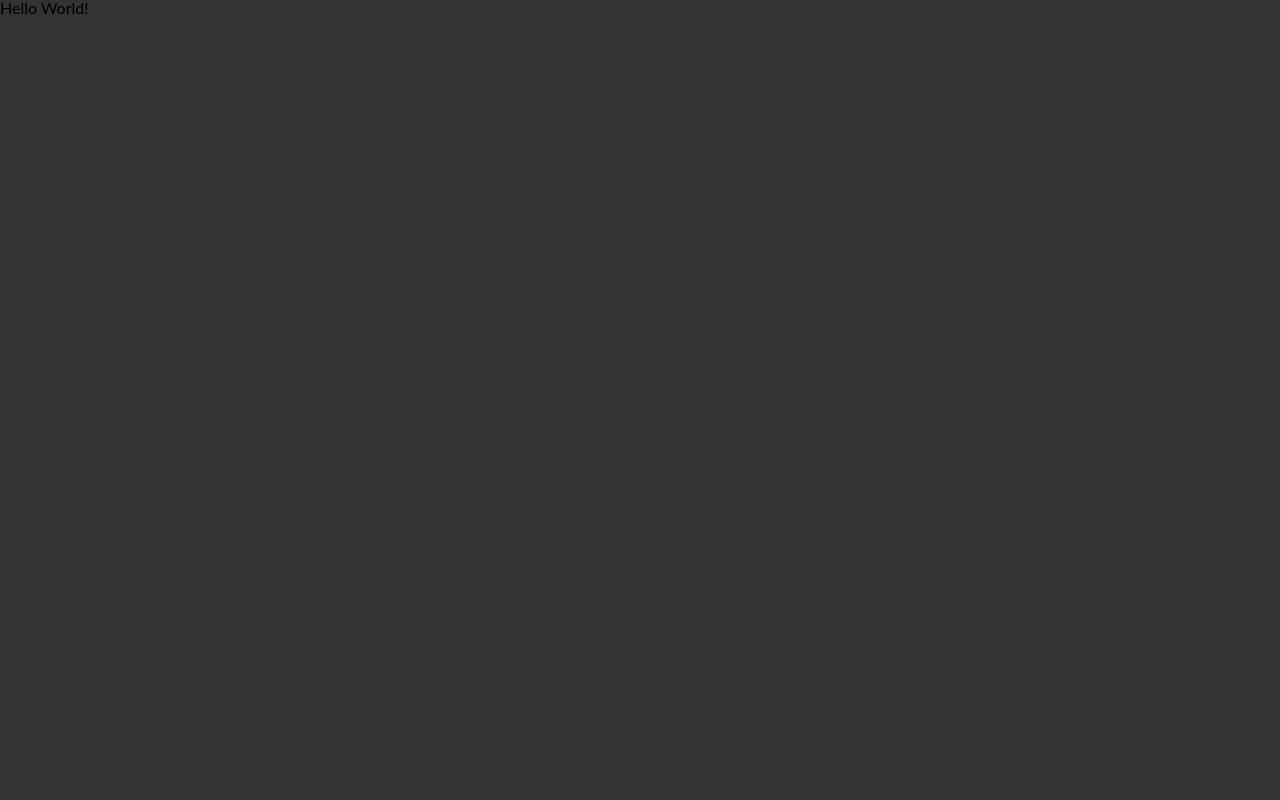
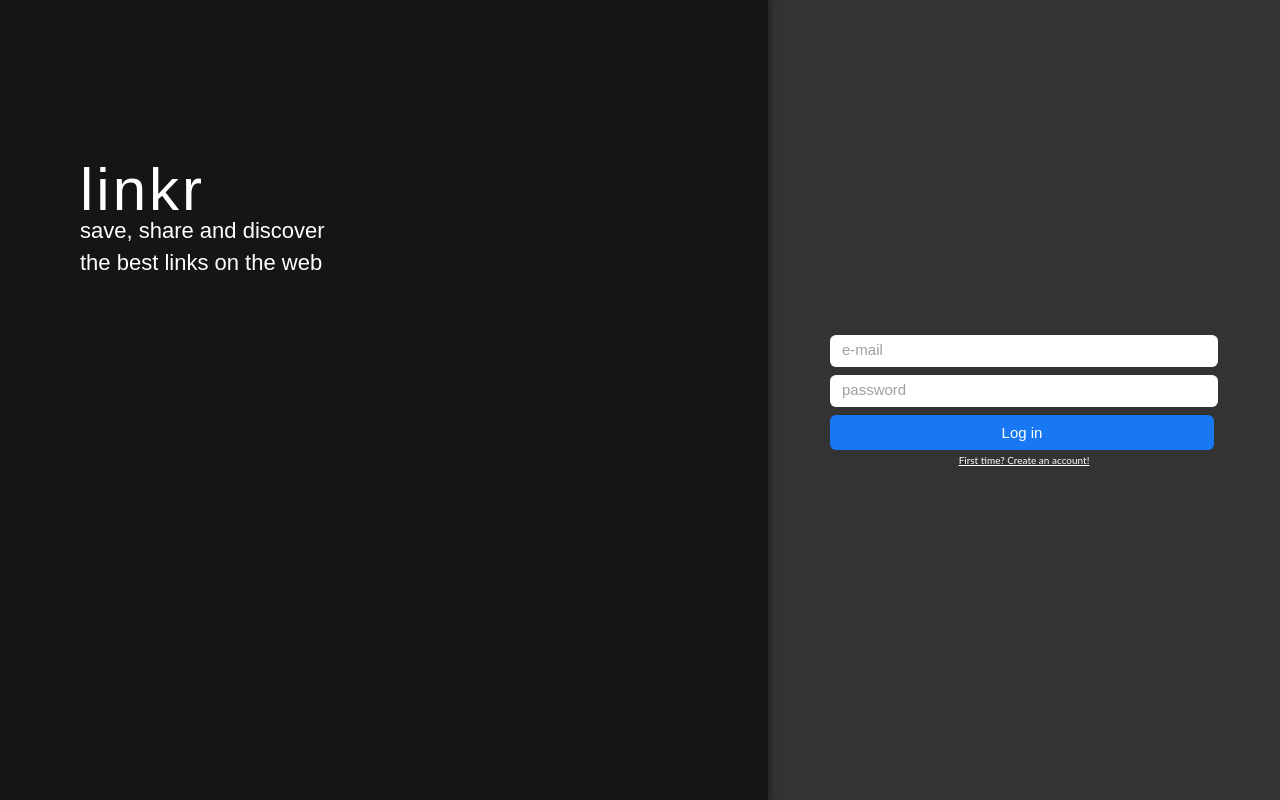
Before and after one commit to okitauehara/linkr, a React (Create React App) app: page / in a window 1280 px wide. Built offline with nearby package versions, Linux system fonts and the light colour scheme.

Commit message:
First Commit Login

```diff
--- a/src/App.js
+++ b/src/App.js
@@ -1,15 +1,20 @@
 import './App.css';
 import { BrowserRouter, Route, Switch } from 'react-router-dom';
-
+import Login from './Components/Login';
+import UserContext from './Contexts/UserContext';
+import { useState } from 'react';
 
 export default function App() {
+	const [user,setUser] = useState({});
 	return (
 		<BrowserRouter>
+			<UserContext.Provider value={{user,setUser}}>
 			<Switch>
-				<Route>
-					<h1>Hello World!</h1>
+				<Route path="/" exact>
+					<Login/>
 				</Route>
 			</Switch>
+			</UserContext.Provider>
 		</BrowserRouter>
 	);
 }
--- /dev/null
+++ b/src/Components/ComponentsStyle.js
@@ -0,0 +1,133 @@
+import styled from "styled-components";
+
+
+const Container = styled.div`
+width: 100vw;
+height: 100vh;
+display: flex;
+ @media(max-width: 620px){
+     display: flex;
+     flex-direction: column;
+ }
+`
+
+const BoxLogo = styled.div`
+position: relative;
+width: 60vw;
+height: 100vh;
+background-color: #151515;
+display: flex;
+flex-direction: column;
+color: #ffffff;
+align-items: flex-start;
+justify-content: center;
+
+box-shadow: 4px 0px 4px rgba(0, 0, 0, 0.25);
+    h1{
+        font-family: 'Passion One',sans-serif;
+        font-size: 60px;
+        letter-spacing: 0.05em;
+    }
+    h2{
+        font-family: 'Oswald',sans-serif;
+        font-size: 22px;
+        margin-bottom: 10px;
+    }
+    @media(max-width: 620px){
+     width: 100vw;
+     height: 30vh;
+     display: flex;
+     align-items: center;
+ }
+`
+const BoxText = styled.div`
+position: absolute;
+top: 160px;
+left: 80px;
+@media(max-width: 620px){
+     position: initial;
+     text-align: center;
+
+ }
+`
+
+const BoxInput = styled.div`
+    box-sizing: border-box;
+    width: 40vw;
+    height: 100vh;
+    display: flex;
+    flex-direction: column;
+    justify-content: center;
+    align-items: center;
+    span{
+        color: #ffffff;
+        font-family: 'Lato',sans-serif;
+        font-size: 10px;
+        text-decoration: underline;
+        margin-top: 10px;
+        cursor: pointer;
+    }
+    form{
+        display: flex;
+        flex-direction: column;
+    }
+    @media(max-width: 620px){
+     width: 100vw;
+     height: 60vh;
+     justify-content: flex-start;
+     margin-top: 30px;
+     span{
+        font-size: 15px;
+
+     }
+ }
+`
+
+const InputRegister = styled.input`
+    width: 30vw;
+    height: 30px;
+    background: #FFFFFF;
+    border-radius: 6px;
+    border: none;
+    margin-bottom: 8px;
+    ::placeholder{
+        color: #9F9F9F;
+        font-family: 'Oswald',sans-serif;
+        font-size: 15px;
+        text-align: start;
+        padding: 10px;
+    }
+    @media(max-width: 620px){
+     width: 90vw;
+     height: 8vh;
+        ::placeholder{
+            font-size: 20px;
+        }
+ }
+`
+
+
+const ButtonSign = styled.button`
+width: 30vw;
+height: 35px;
+background-color: #1877F2;
+border-radius: 6px;
+color: #FFFFFF;
+font-family: 'Oswald',sans-serif;
+font-size: 15px;
+text-align: center;
+border: none;
+cursor: pointer;
+    :disabled{
+        cursor: not-allowed;
+        opacity: 0.6;
+    }
+    @media(max-width: 620px){
+     width: 90vw;
+     height: 8vh;
+     font-size: 20px;
+     margin-bottom: 20px;
+ }
+`
+
+export {Container,BoxLogo,BoxText,BoxInput,ButtonSign,InputRegister}
--- /dev/null
+++ b/src/Components/Login.js
@@ -0,0 +1,59 @@
+import {Container,BoxLogo,BoxText,BoxInput,ButtonSign,InputRegister} from "./ComponentsStyle";
+import { useState } from "react";
+import axios from "axios";
+import UserContext from "../Contexts/UserContext";
+import { useContext } from "react";
+import { useHistory } from "react-router";
+import { Link } from "react-router-dom";
+export default function Login(){
+    const [email,setEmail] = useState("");
+    const [senha,setSenha] = useState("");
+    const [loading,setLoading] = useState(false);
+    const { setUser } = useContext(UserContext);
+    let history = useHistory();
+    function Logar(e){
+        e.preventDefault();
+        setLoading(true);
+        const body = {
+            email: email,
+            password:senha,
+        }
+        const promisse = axios.post("https://mock-api.bootcamp.respondeai.com.br/api/v2/linkr/sign-in",body);
+        promisse.then(LoginSucess);
+        promisse.catch(Erro);
+    }
+
+    function LoginSucess(res){
+        setUser(res.data);
+        history.push("/timeline")
+    }
+    function Erro(res){
+        const statusCode = res.response.status
+        if(statusCode === 403){
+            alert("Email ou senha incorretos");
+        }
+    }
+
+
+    return(
+    <Container>
+       <BoxLogo>
+        <BoxText>
+           <h1>linkr</h1>
+           <h2>save, share and discover</h2>
+           <h2>the best links on the web</h2>
+        </BoxText>
+       </BoxLogo>
+       <BoxInput>
+        <form onSubmit={Logar}>
+           <InputRegister type="email" placeholder="e-mail" value={email} onChange={(e)=> setEmail(e.target.value)} required></InputRegister>
+           <InputRegister type="password" placeholder="password" value={senha} onChange={(e)=> setSenha(e.target.value)} required></InputRegister>
+           <ButtonSign disabled={loading} type="submit">Log in</ButtonSign>
+        </form>
+        <Link to="/sign-up">
+           <span>First time? Create an account!</span>
+        </Link>
+       </BoxInput>
+    </Container>
+    );
+}
--- /dev/null
+++ b/src/Contexts/UserContext.js
@@ -0,0 +1,5 @@
+import { createContext } from "react";
+
+const UserContext = createContext();
+
+export default UserContext;
```
